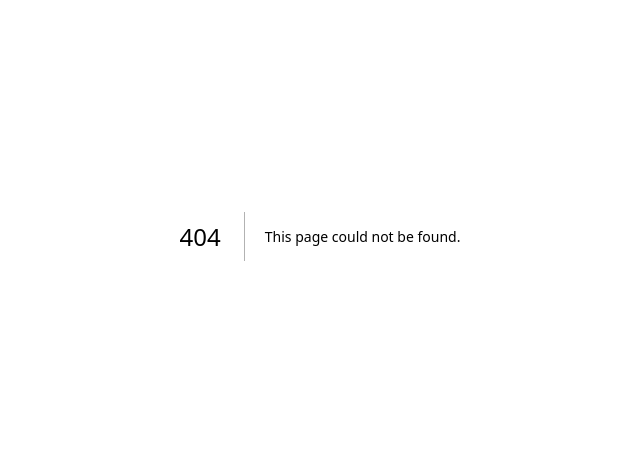
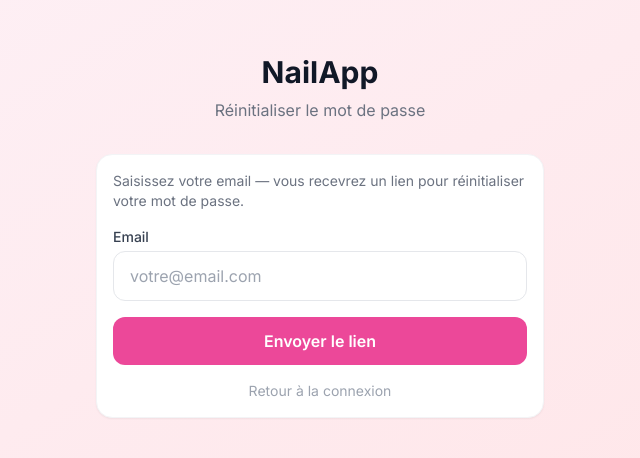
Before and after one commit to emilesbr/nail.app, a Next.js app: page /reset-password in a window 1280 px wide. Before the commit this address had no page. Shown: the part 164-622 px from the top of the page, without its empty margins (320-960 px from the left). Built offline with nearby package versions, Linux system fonts and the light colour scheme.

Commit message:
Ajout récupération de mot de passe

```diff
--- /dev/null
+++ b/app/reset-password/page.tsx
@@ -0,0 +1,18 @@
+// Page de demande de réinitialisation de mot de passe
+import ResetPasswordForm from '@/components/pro/ResetPasswordForm'
+
+export default function ResetPasswordPage() {
+  return (
+    <div className="min-h-screen bg-gradient-to-br from-pink-50 to-rose-100 flex items-center justify-center px-4">
+      <div className="w-full max-w-md">
+        <div className="text-center mb-8">
+          <h1 className="text-3xl font-bold text-gray-900">NailApp</h1>
+          <p className="text-gray-500 mt-2">Réinitialiser le mot de passe</p>
+        </div>
+        <div className="card">
+          <ResetPasswordForm />
+        </div>
+      </div>
+    </div>
+  )
+}
--- /dev/null
+++ b/app/update-password/page.tsx
@@ -0,0 +1,18 @@
+// Page de saisie du nouveau mot de passe (après clic sur le lien email)
+import UpdatePasswordForm from '@/components/pro/UpdatePasswordForm'
+
+export default function UpdatePasswordPage() {
+  return (
+    <div className="min-h-screen bg-gradient-to-br from-pink-50 to-rose-100 flex items-center justify-center px-4">
+      <div className="w-full max-w-md">
+        <div className="text-center mb-8">
+          <h1 className="text-3xl font-bold text-gray-900">NailApp</h1>
+          <p className="text-gray-500 mt-2">Nouveau mot de passe</p>
+        </div>
+        <div className="card">
+          <UpdatePasswordForm />
+        </div>
+      </div>
+    </div>
+  )
+}
--- a/components/pro/LoginForm.tsx
+++ b/components/pro/LoginForm.tsx
@@ -1,6 +1,7 @@
 'use client'
 
 import { useState } from 'react'
+import Link from 'next/link'
 import { createSupabaseBrowserClient } from '@/lib/supabase'
 
 export default function LoginForm() {
@@ -63,6 +64,9 @@ export default function LoginForm() {
       <button type="submit" className="btn-primary" disabled={loading}>
         {loading ? 'Connexion...' : 'Se connecter'}
       </button>
+      <Link href="/reset-password" className="block text-center text-sm text-gray-400 hover:text-gray-600">
+        Mot de passe oublié ?
+      </Link>
     </form>
   )
 }
--- /dev/null
+++ b/components/pro/ResetPasswordForm.tsx
@@ -0,0 +1,74 @@
+'use client'
+
+import { useState } from 'react'
+import Link from 'next/link'
+import { createSupabaseBrowserClient } from '@/lib/supabase'
+
+export default function ResetPasswordForm() {
+  const [email, setEmail] = useState('')
+  const [loading, setLoading] = useState(false)
+  const [sent, setSent] = useState(false)
+  const [error, setError] = useState('')
+
+  async function handleSubmit(e: React.FormEvent) {
+    e.preventDefault()
+    setLoading(true)
+    setError('')
+
+    const supabase = createSupabaseBrowserClient()
+    const { error: resetError } = await supabase.auth.resetPasswordForEmail(email, {
+      redirectTo: `${window.location.origin}/update-password`,
+    })
+
+    if (resetError) {
+      setError('Une erreur est survenue. Vérifiez l\'email saisi.')
+    } else {
+      setSent(true)
+    }
+
+    setLoading(false)
+  }
+
+  if (sent) {
+    return (
+      <div className="text-center py-4 space-y-3">
+        <p className="text-2xl">📬</p>
+        <p className="font-semibold text-gray-800">Email envoyé !</p>
+        <p className="text-gray-500 text-sm">
+          Consultez votre boîte mail et cliquez sur le lien pour réinitialiser votre mot de passe.
+        </p>
+        <Link href="/login" className="text-pink-500 text-sm hover:underline block mt-4">
+          Retour à la connexion
+        </Link>
+      </div>
+    )
+  }
+
+  return (
+    <form onSubmit={handleSubmit} className="space-y-4">
+      <p className="text-gray-500 text-sm">
+        Saisissez votre email — vous recevrez un lien pour réinitialiser votre mot de passe.
+      </p>
+      <div>
+        <label htmlFor="email" className="label">Email</label>
+        <input
+          id="email"
+          type="email"
+          value={email}
+          onChange={(e) => setEmail(e.target.value)}
+          className="input-field"
+          placeholder="votre@email.com"
+          required
+          autoComplete="email"
+        />
+      </div>
+      {error && <p className="text-red-500 text-sm text-center">{error}</p>}
+      <button type="submit" className="btn-primary" disabled={loading}>
+        {loading ? 'Envoi...' : 'Envoyer le lien'}
+      </button>
+      <Link href="/login" className="block text-center text-sm text-gray-400 hover:text-gray-600">
+        Retour à la connexion
+      </Link>
+    </form>
+  )
+}
--- /dev/null
+++ b/components/pro/UpdatePasswordForm.tsx
@@ -0,0 +1,87 @@
+'use client'
+
+import { useState } from 'react'
+import { createSupabaseBrowserClient } from '@/lib/supabase'
+
+export default function UpdatePasswordForm() {
+  const [password, setPassword] = useState('')
+  const [confirm, setConfirm] = useState('')
+  const [loading, setLoading] = useState(false)
+  const [done, setDone] = useState(false)
+  const [error, setError] = useState('')
+
+  async function handleSubmit(e: React.FormEvent) {
+    e.preventDefault()
+    setError('')
+
+    if (password.length < 8) {
+      setError('Le mot de passe doit contenir au moins 8 caractères.')
+      return
+    }
+
+    if (password !== confirm) {
+      setError('Les mots de passe ne correspondent pas.')
+      return
+    }
+
+    setLoading(true)
+    const supabase = createSupabaseBrowserClient()
+    const { error: updateError } = await supabase.auth.updateUser({ password })
+
+    if (updateError) {
+      setError('Une erreur est survenue. Le lien a peut-être expiré.')
+    } else {
+      setDone(true)
+      setTimeout(() => {
+        window.location.href = '/pro/dashboard'
+      }, 2000)
+    }
+
+    setLoading(false)
+  }
+
+  if (done) {
+    return (
+      <div className="text-center py-4 space-y-2">
+        <p className="text-2xl">✅</p>
+        <p className="font-semibold text-gray-800">Mot de passe mis à jour !</p>
+        <p className="text-gray-500 text-sm">Redirection en cours...</p>
+      </div>
+    )
+  }
+
+  return (
+    <form onSubmit={handleSubmit} className="space-y-4">
+      <div>
+        <label htmlFor="password" className="label">Nouveau mot de passe</label>
+        <input
+          id="password"
+          type="password"
+          value={password}
+          onChange={(e) => setPassword(e.target.value)}
+          className="input-field"
+          placeholder="8 caractères minimum"
+          required
+          autoComplete="new-password"
+        />
+      </div>
+      <div>
+        <label htmlFor="confirm" className="label">Confirmer le mot de passe</label>
+        <input
+          id="confirm"
+          type="password"
+          value={confirm}
+          onChange={(e) => setConfirm(e.target.value)}
+          className="input-field"
+          placeholder="Répétez le mot de passe"
+          required
+          autoComplete="new-password"
+        />
+      </div>
+      {error && <p className="text-red-500 text-sm text-center">{error}</p>}
+      <button type="submit" className="btn-primary" disabled={loading}>
+        {loading ? 'Mise à jour...' : 'Enregistrer le mot de passe'}
+      </button>
+    </form>
+  )
+}
```
